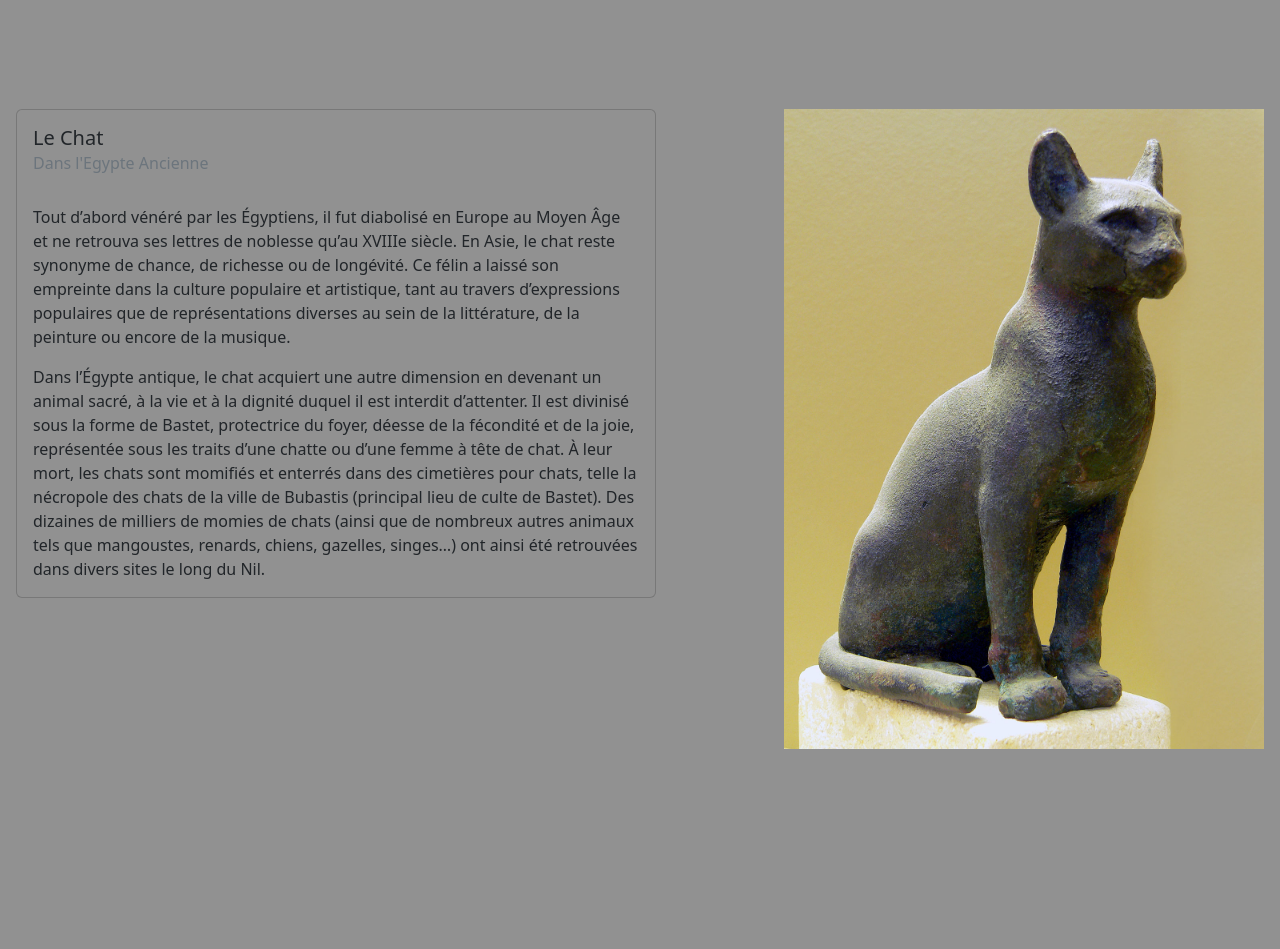
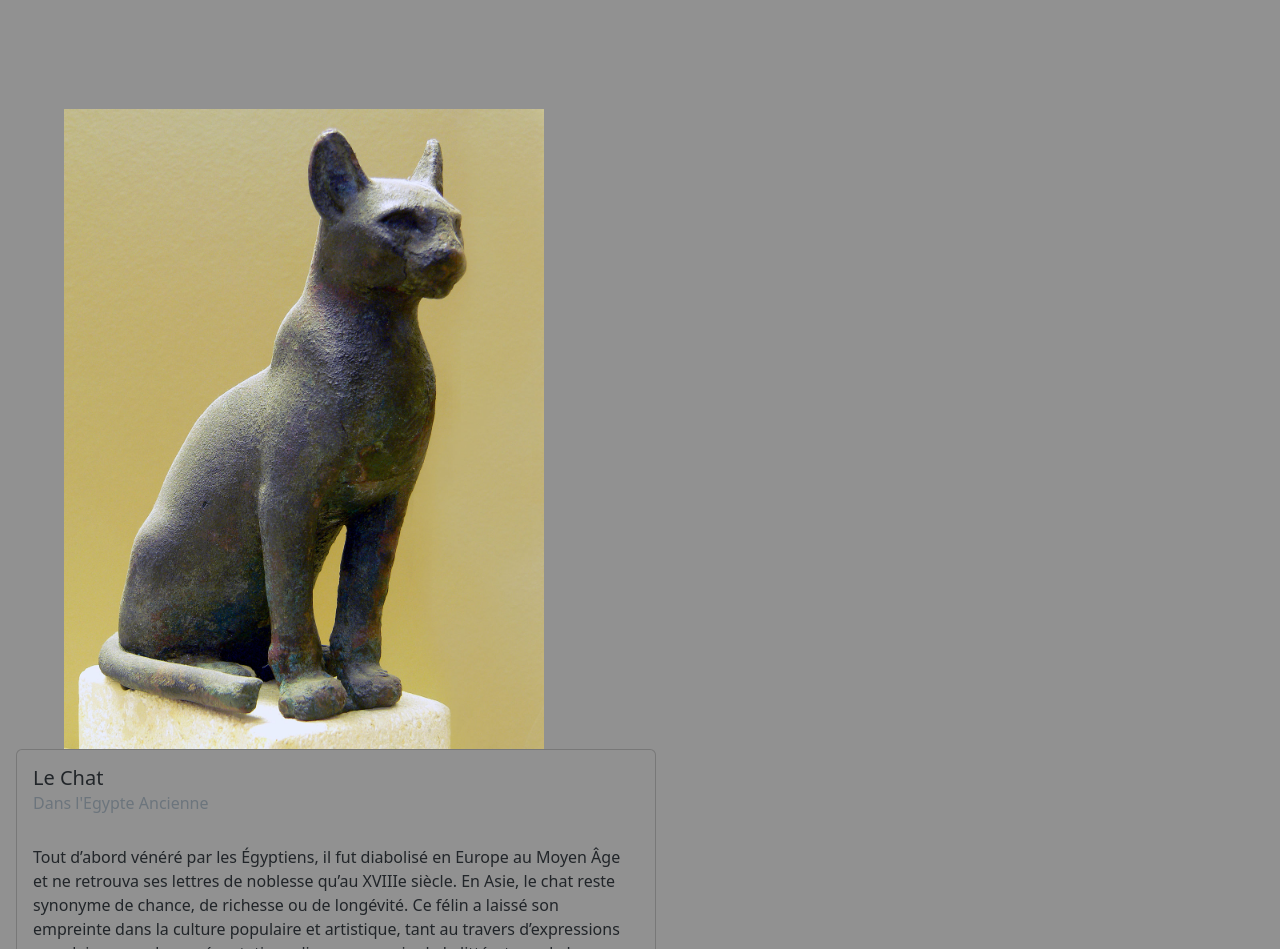
Before and after one commit to QGAlligator/PiscineChatBotIpssi, a plain HTML site: page index.html in a window 1280 px wide. Shown: the part 1166-2115 px from the top of the page. Before the commit the page ends 1915 px from the top, so only its background shows below. Drawn offline with nearby package versions, Linux system fonts and the light colour scheme.

Commit message:
Margin Right Image 3

```diff
--- a/style-1.css
+++ b/style-1.css
@@ -57,3 +57,7 @@
 .style-gras {
     font-weight: bold;
 }
+
+.image-3 {
+    margin-right: 45em;
+}
```
